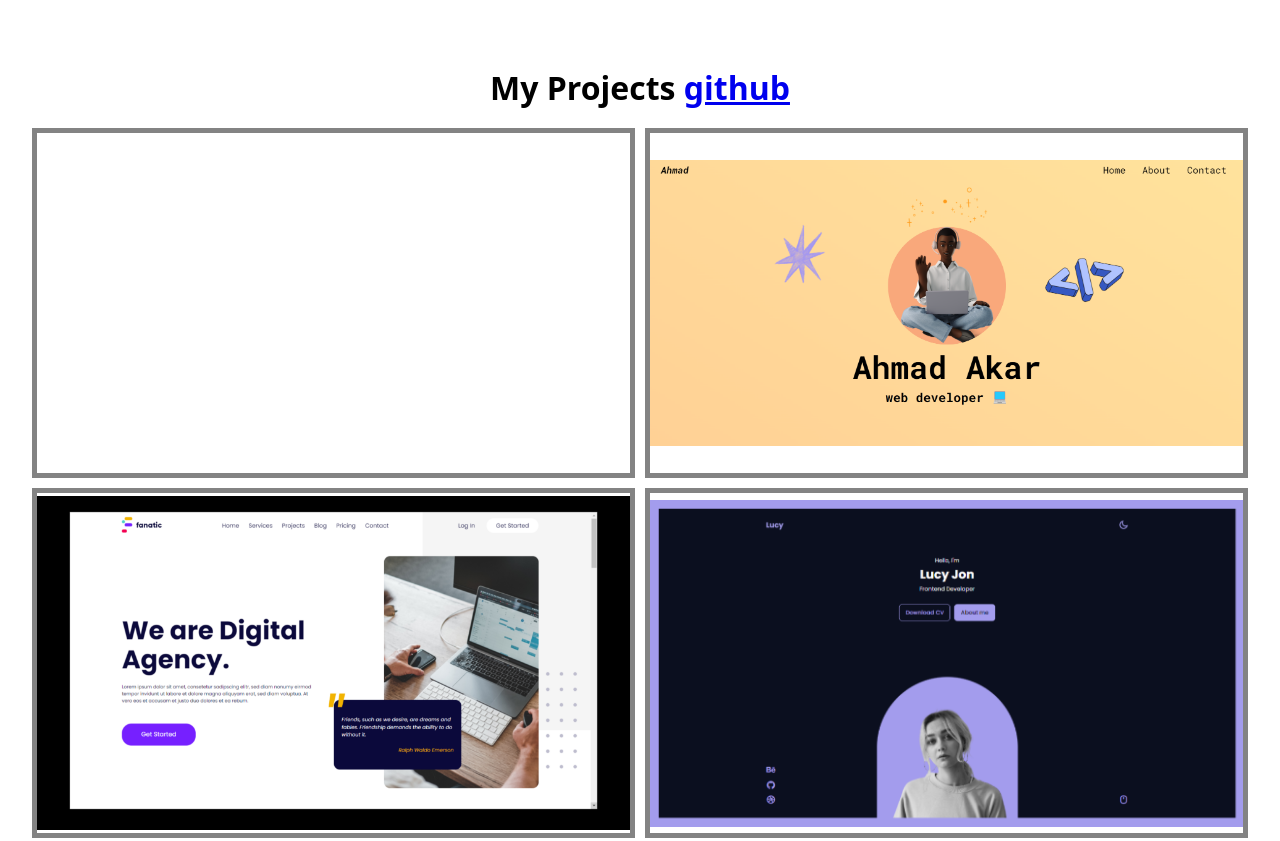
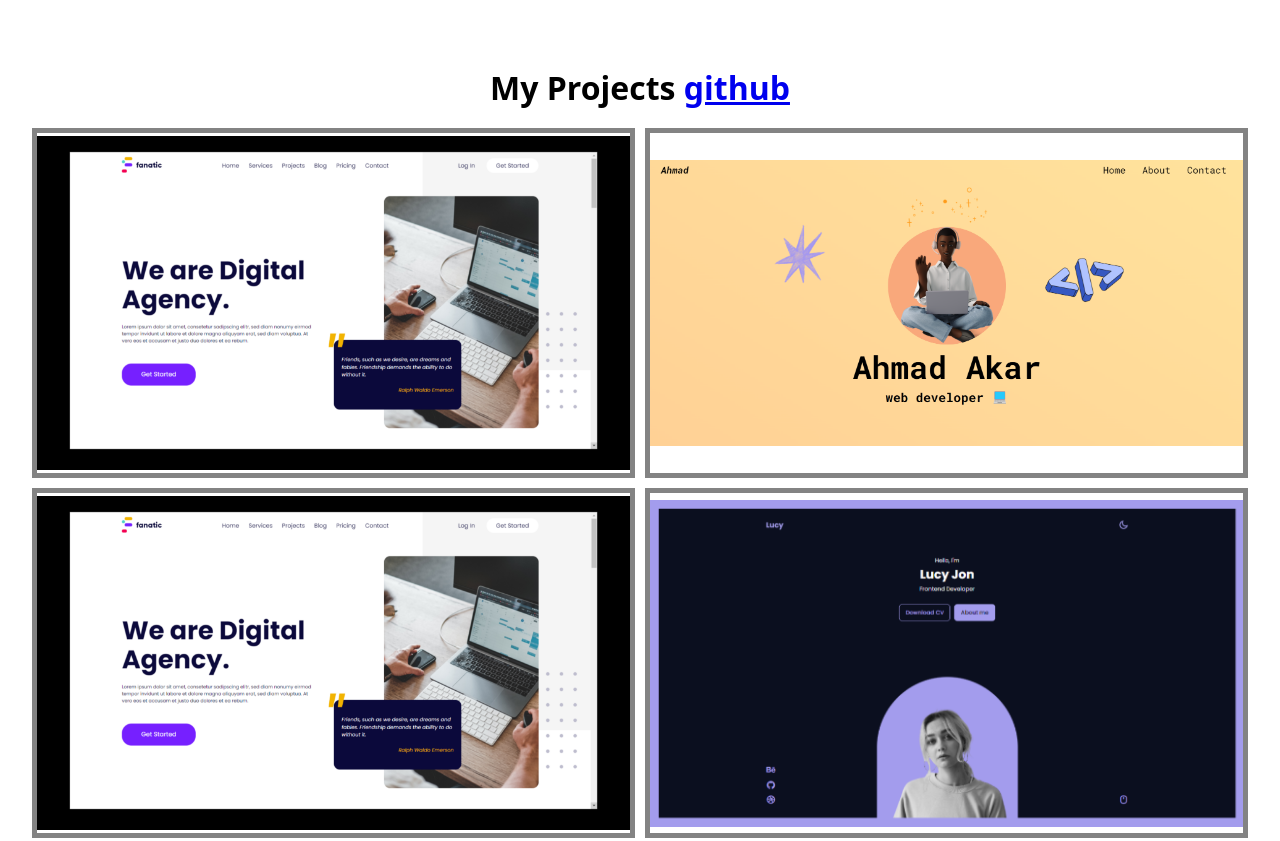
Before and after one commit to ahmadaboakar/projectshow, a plain HTML site: page index.html in a window 1280 px wide. Shown: the top 841 px of the page. Drawn offline with nearby package versions, Linux system fonts and the light colour scheme.

Commit message:
Update style.css

```diff
--- a/css/style.css
+++ b/css/style.css
@@ -62,7 +62,7 @@ i {
     color: white;
 }
 .child1 {
-    background-image: url('../images/Screenshot(148).png');
+    background-image: url('../images/Screenshot (145).png');
     background-position: center;
     background-size: contain;
     background-repeat: no-repeat;
```
